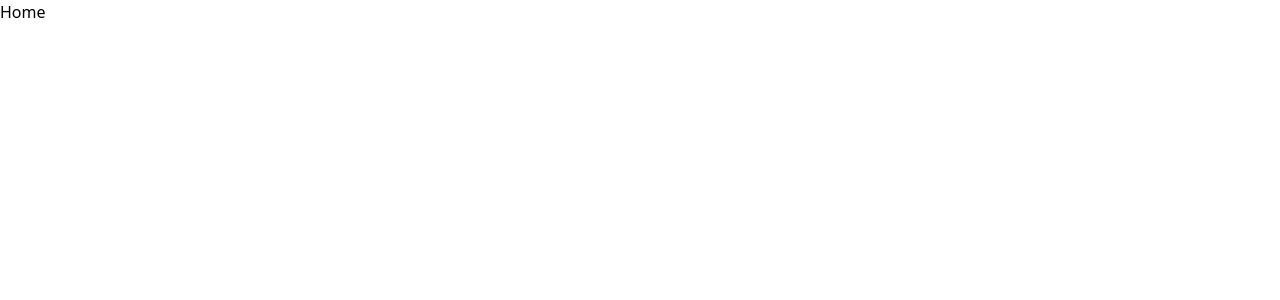
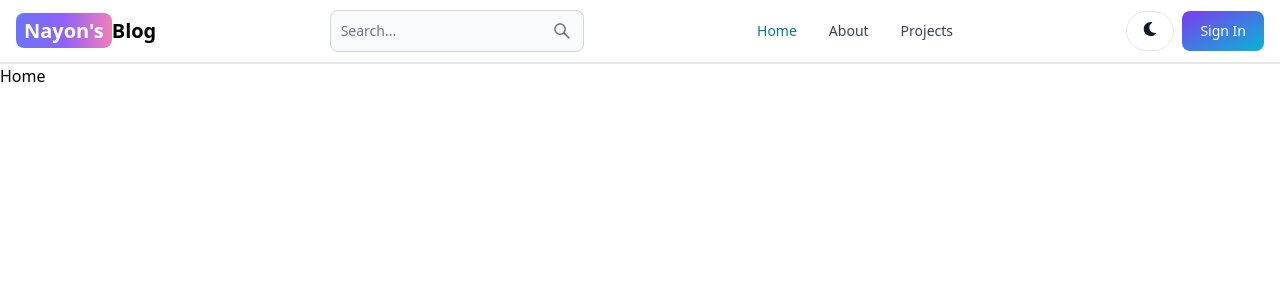
Before and after one commit to nrbnayon/personal-blog, a React (Vite) app in the folder client/: page / in a window 1280 px wide. Shown: the top 300 px of the page. Built offline with nearby package versions, Linux system fonts and the light colour scheme.

Commit message:
Complete Header Section

```diff
--- a/client/package.json
+++ b/client/package.json
@@ -10,8 +10,10 @@
     "preview": "vite preview"
   },
   "dependencies": {
+    "flowbite-react": "^0.7.2",
     "react": "^18.2.0",
     "react-dom": "^18.2.0",
+    "react-icons": "^5.0.1",
     "react-router-dom": "^6.21.3"
   },
   "devDependencies": {
--- a/client/src/App.jsx
+++ b/client/src/App.jsx
@@ -5,10 +5,12 @@ import Login from "./pages/Login";
 import SignUp from "./pages/SignUp";
 import Dashboard from "./pages/Dashboard";
 import Projects from "./pages/Projects";
+import Header from "./components/Header";
 
 function App() {
   return (
     <BrowserRouter>
+      <Header />
       <Routes>
         <Route path="/" element={<Home />} />
         <Route path="/about" element={<About />} />
--- /dev/null
+++ b/client/src/components/Header.jsx
@@ -0,0 +1,54 @@
+import { Button, Navbar, TextInput } from "flowbite-react";
+import { Link, useLocation } from "react-router-dom";
+import { AiOutlineSearch } from "react-icons/ai";
+import { FaMoon } from "react-icons/fa";
+
+export default function Header() {
+  const path = useLocation().pathname;
+  return (
+    <Navbar className="border-b-2">
+      <Link
+        to="/"
+        className="self-center text-sm sm:text-xl font-semibold
+        dark:text-white
+        "
+      >
+        <span className="text-white px-2 py-1 bg-gradient-to-r from-indigo-500 via-purple-500 to-pink-400 rounded-lg ">
+          Nayon's
+        </span>
+        Blog
+      </Link>
+      <form>
+        <TextInput
+          type="text"
+          placeholder="Search..."
+          rightIcon={AiOutlineSearch}
+          className="hidden md:inline"
+        />
+      </form>
+      <Button className="w-12 h-10 lg:hidden" color="gray" pill>
+        <AiOutlineSearch />
+      </Button>
+      <div className="flex gap-2 md:order-2">
+        <Button className="w-12 h-10 " color="gray" pill>
+          <FaMoon />
+        </Button>
+        <Link>
+          <Button gradientDuoTone="purpleToBlue">Sign In</Button>
+        </Link>
+        <Navbar.Toggle />
+      </div>
+      <Navbar.Collapse>
+        <Navbar.Link active={path === "/"} as={"div"}>
+          <Link to="/">Home</Link>
+        </Navbar.Link>
+        <Navbar.Link active={path === "/about"} as={"div"}>
+          <Link to="/about">About</Link>
+        </Navbar.Link>
+        <Navbar.Link active={path === "/projects"} as={"div"}>
+          <Link to="/projects">Projects</Link>
+        </Navbar.Link>
+      </Navbar.Collapse>
+    </Navbar>
+  );
+}
--- a/client/tailwind.config.js
+++ b/client/tailwind.config.js
@@ -1,8 +1,13 @@
 /** @type {import('tailwindcss').Config} */
 export default {
-  content: ["./index.html", "./src/**/*.{js,ts,jsx,tsx}"],
+  content: [
+    "./index.html",
+    "./src/**/*.{js,ts,jsx,tsx}",
+    "node_modules/flowbite-react/lib/esm/**/*.js",
+  ],
+
   theme: {
     extend: {},
   },
-  plugins: [],
+  plugins: [require("flowbite/plugin")],
 };
```
Also changed, not shown: 1 other file (tests, documents, lock files or other folders).
